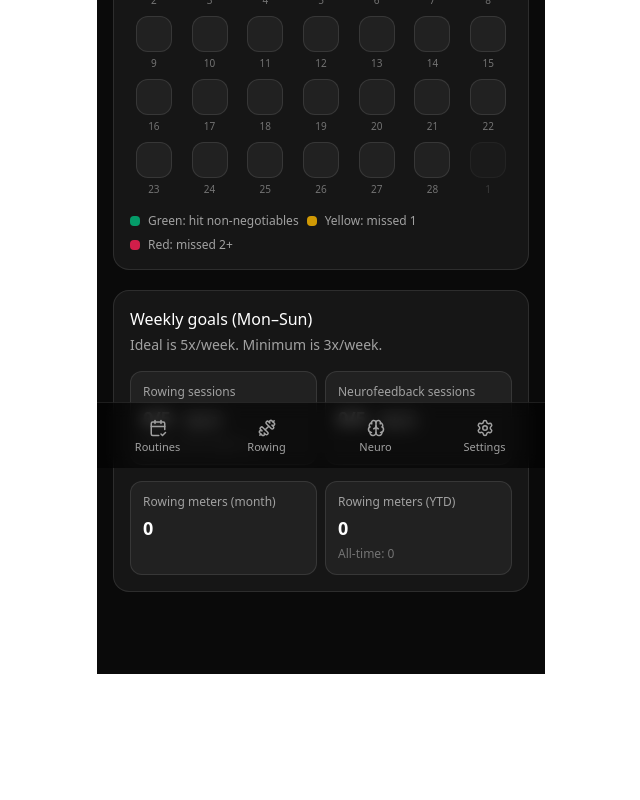
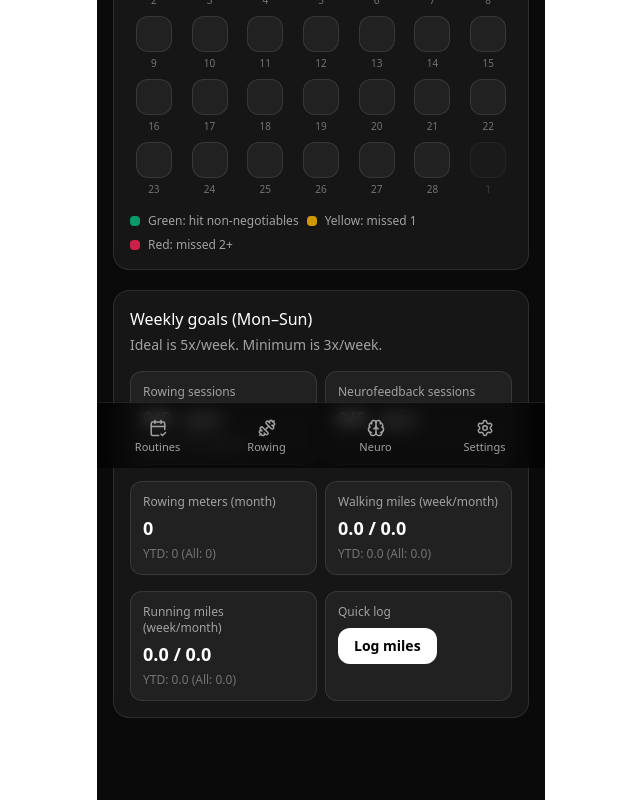
Before and after one commit to DMALUVM/Trackers, a Next.js app: page /app/routines/progress in a window 1280 px wide. Shown: the part 332-1132 px from the top of the page, without its empty margins (319-959 px from the left). Before the commit the page ends 1006 px from the top, so only its background shows below. Built offline with nearby package versions, Linux system fonts and the light colour scheme; no server answers; the database is empty.

Commit message:
Show walking/running totals on Progress (week/month/YTD/all)

```diff
--- a/src/app/app/routines/progress/page.tsx
+++ b/src/app/app/routines/progress/page.tsx
@@ -34,6 +34,16 @@ export default function RoutinesProgressPage() {
   const [rowingMetersYtd, setRowingMetersYtd] = useState<number>(0);
   const [rowingMetersAll, setRowingMetersAll] = useState<number>(0);
 
+  const [walkingMilesWeek, setWalkingMilesWeek] = useState<number>(0);
+  const [walkingMilesMonth, setWalkingMilesMonth] = useState<number>(0);
+  const [walkingMilesYtd, setWalkingMilesYtd] = useState<number>(0);
+  const [walkingMilesAll, setWalkingMilesAll] = useState<number>(0);
+
+  const [runningMilesWeek, setRunningMilesWeek] = useState<number>(0);
+  const [runningMilesMonth, setRunningMilesMonth] = useState<number>(0);
+  const [runningMilesYtd, setRunningMilesYtd] = useState<number>(0);
+  const [runningMilesAll, setRunningMilesAll] = useState<number>(0);
+
   const days = useMemo(() => monthGridDates(month), [month]);
   const fromKey = useMemo(() => format(days[0], "yyyy-MM-dd"), [days]);
   const toKey = useMemo(
@@ -56,22 +66,58 @@ export default function RoutinesProgressPage() {
         const allFrom = "1900-01-01";
 
         const toToday = format(now, "yyyy-MM-dd");
-        const [items, dataRange, mWeek, mMonth, mYtd, mAll] = await Promise.all([
+        const [
+          items,
+          dataRange,
+          mWeek,
+          mMonth,
+          mYtd,
+          mAll,
+          wWeek,
+          wMonth,
+          wYtd,
+          wAll,
+          rWeek,
+          rMonth,
+          rYtd,
+          rAll,
+        ] = await Promise.all([
           listRoutineItems(),
           loadRangeStates({ from: fromKey, to: toKey }),
           sumActivity({ from: weekFrom, to: weekTo, activityKey: "rowing", unit: "meters" }),
           sumActivity({ from: monthFrom, to: monthTo, activityKey: "rowing", unit: "meters" }),
           sumActivity({ from: ytdFrom, to: toToday, activityKey: "rowing", unit: "meters" }),
           sumActivity({ from: allFrom, to: toToday, activityKey: "rowing", unit: "meters" }),
+
+          sumActivity({ from: weekFrom, to: weekTo, activityKey: "walking", unit: "miles" }),
+          sumActivity({ from: monthFrom, to: monthTo, activityKey: "walking", unit: "miles" }),
+          sumActivity({ from: ytdFrom, to: toToday, activityKey: "walking", unit: "miles" }),
+          sumActivity({ from: allFrom, to: toToday, activityKey: "walking", unit: "miles" }),
+
+          sumActivity({ from: weekFrom, to: weekTo, activityKey: "running", unit: "miles" }),
+          sumActivity({ from: monthFrom, to: monthTo, activityKey: "running", unit: "miles" }),
+          sumActivity({ from: ytdFrom, to: toToday, activityKey: "running", unit: "miles" }),
+          sumActivity({ from: allFrom, to: toToday, activityKey: "running", unit: "miles" }),
         ]);
 
         setRoutineItems(items);
         setLogs(dataRange.logs);
         setChecks(dataRange.checks);
+
         setRowingMetersWeek(mWeek);
         setRowingMetersMonth(mMonth);
         setRowingMetersYtd(mYtd);
         setRowingMetersAll(mAll);
+
+        setWalkingMilesWeek(wWeek);
+        setWalkingMilesMonth(wMonth);
+        setWalkingMilesYtd(wYtd);
+        setWalkingMilesAll(wAll);
+
+        setRunningMilesWeek(rWeek);
+        setRunningMilesMonth(rMonth);
+        setRunningMilesYtd(rYtd);
+        setRunningMilesAll(rAll);
       } catch (e: any) {
         setError(e?.message ?? String(e));
       } finally {
@@ -265,12 +311,42 @@ export default function RoutinesProgressPage() {
         <div className="grid grid-cols-2 gap-2">
           <div className="rounded-xl border border-white/10 bg-white/5 p-3">
             <p className="text-xs text-neutral-400">Rowing meters (month)</p>
-            <p className="mt-1 text-lg font-semibold">{Math.round(rowingMetersMonth).toLocaleString()}</p>
+            <p className="mt-1 text-lg font-semibold">
+              {Math.round(rowingMetersMonth).toLocaleString()}
+            </p>
+            <p className="mt-1 text-xs text-neutral-500">
+              YTD: {Math.round(rowingMetersYtd).toLocaleString()} (All: {Math.round(rowingMetersAll).toLocaleString()})
+            </p>
           </div>
           <div className="rounded-xl border border-white/10 bg-white/5 p-3">
-            <p className="text-xs text-neutral-400">Rowing meters (YTD)</p>
-            <p className="mt-1 text-lg font-semibold">{Math.round(rowingMetersYtd).toLocaleString()}</p>
-            <p className="mt-1 text-xs text-neutral-500">All-time: {Math.round(rowingMetersAll).toLocaleString()}</p>
+            <p className="text-xs text-neutral-400">Walking miles (week/month)</p>
+            <p className="mt-1 text-lg font-semibold">
+              {walkingMilesWeek.toFixed(1)} / {walkingMilesMonth.toFixed(1)}
+            </p>
+            <p className="mt-1 text-xs text-neutral-500">
+              YTD: {walkingMilesYtd.toFixed(1)} (All: {walkingMilesAll.toFixed(1)})
+            </p>
+          </div>
+        </div>
+
+        <div className="grid grid-cols-2 gap-2">
+          <div className="rounded-xl border border-white/10 bg-white/5 p-3">
+            <p className="text-xs text-neutral-400">Running miles (week/month)</p>
+            <p className="mt-1 text-lg font-semibold">
+              {runningMilesWeek.toFixed(1)} / {runningMilesMonth.toFixed(1)}
+            </p>
+            <p className="mt-1 text-xs text-neutral-500">
+              YTD: {runningMilesYtd.toFixed(1)} (All: {runningMilesAll.toFixed(1)})
+            </p>
+          </div>
+          <div className="rounded-xl border border-white/10 bg-white/5 p-3">
+            <p className="text-xs text-neutral-400">Quick log</p>
+            <a
+              className="mt-2 inline-block rounded-xl bg-white px-4 py-2 text-sm font-semibold text-black"
+              href="/app/cardio"
+            >
+              Log miles
+            </a>
           </div>
         </div>
       </section>
--- a/src/lib/activity.ts
+++ b/src/lib/activity.ts
@@ -46,21 +46,3 @@ export async function sumActivity(opts: {
   if (error) throw error;
   return (data ?? []).reduce((sum, row: any) => sum + Number(row.value ?? 0), 0);
 }
-
-export async function listActivityLogs(opts: {
-  from: string;
-  to: string;
-  activityKey: ActivityKey;
-}) {
-  const userId = await getUserId();
-  const { data, error } = await supabase
-    .from("activity_logs")
-    .select("id,date,activity_key,value,unit,notes")
-    .eq("user_id", userId)
-    .eq("activity_key", opts.activityKey)
-    .gte("date", opts.from)
-    .lte("date", opts.to)
-    .order("date", { ascending: true });
-  if (error) throw error;
-  return data ?? [];
-}
```
